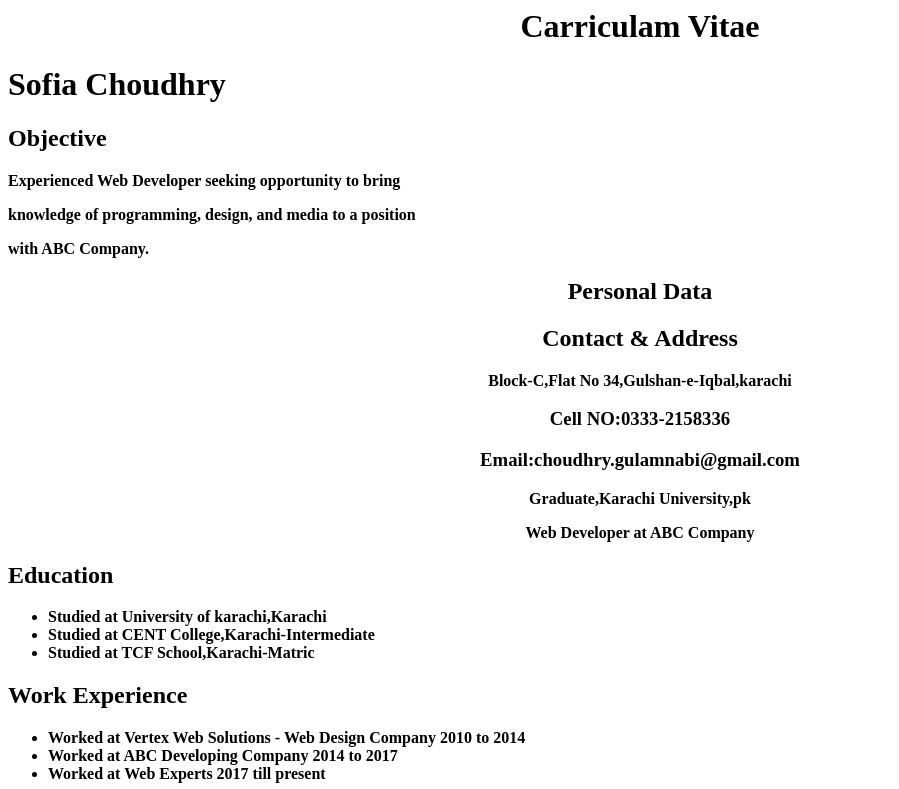
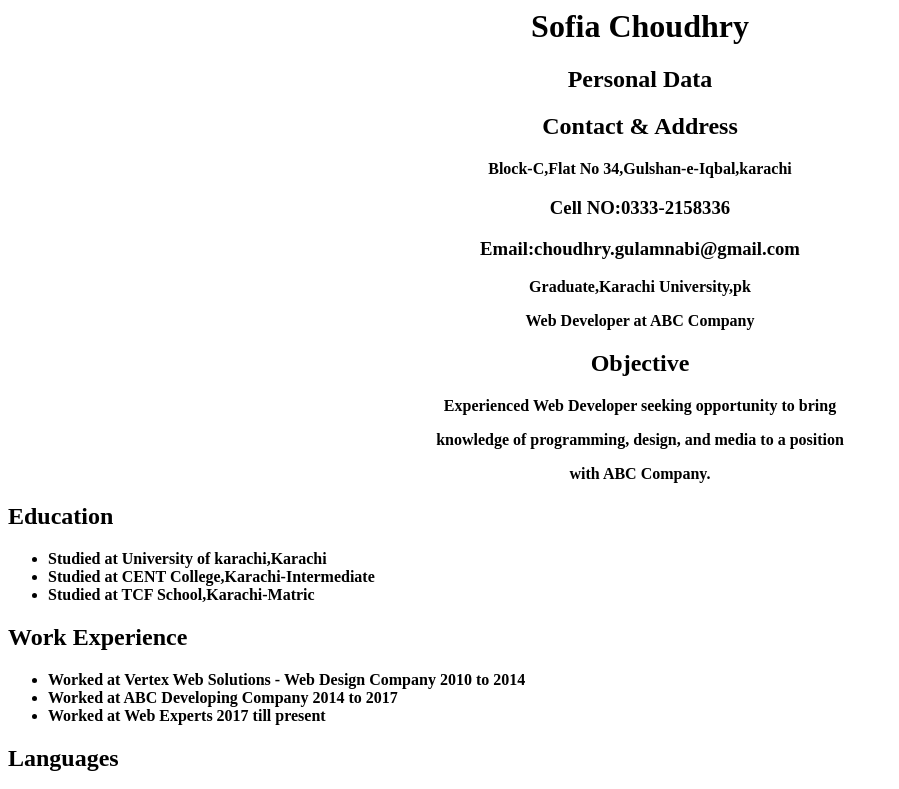
Before and after one commit to SufiaChoudhry/html_task1, a plain HTML site: page index.html in a window 1280 px wide. Shown: the top 789 px of the page, without its empty margins (0-899 px from the left). Drawn offline with Linux system fonts and the light colour scheme.

Commit message:
Add files via upload

```diff
--- a/index.html
+++ b/index.html
@@ -7,17 +7,9 @@
 
 <body>
     <header>
-        <center>
-            <h1>Carriculam Vitae</h1>
-        </center>
+
         <header>
-            <h1>Sofia Choudhry</h1>
-            <h2>Objective</h2>
-            <strong>
-                <p> Experienced Web Developer seeking opportunity to bring</p>
-                <p> knowledge of programming, design, and media to a position</p>
-                <p> with ABC Company.</p>
-            </strong>
+            <h1 id="main">Sofia Choudhry</h1>
 
             <main>
                 <section>
@@ -29,6 +21,12 @@
                     <p><strong>Graduate,Karachi University,pk</strong> </p>
                     <strong>
                         <p>Web Developer at ABC Company</p>
+                    </strong>
+                    <h2>Objective</h2>
+                    <strong>
+                        <p> Experienced Web Developer seeking opportunity to bring</p>
+                        <p> knowledge of programming, design, and media to a position</p>
+                        <p> with ABC Company.</p>
                     </strong>
             </main>
             </section>
--- a/style.css
+++ b/style.css
@@ -5,3 +5,6 @@ objective{
     text-align: center;
     font-family: sans-serif;
 }
+#main{
+    text-align: center;
+}
```
